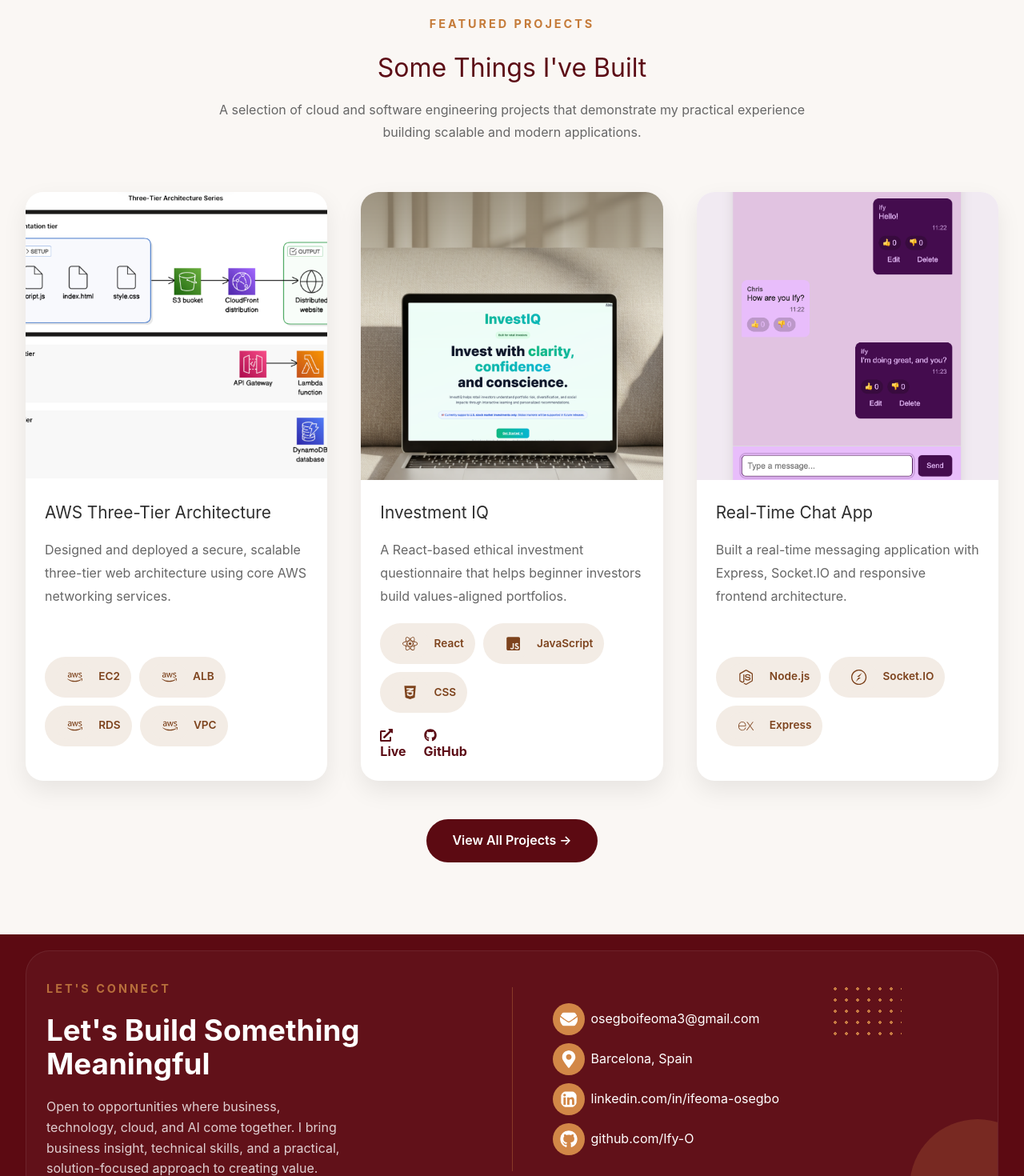
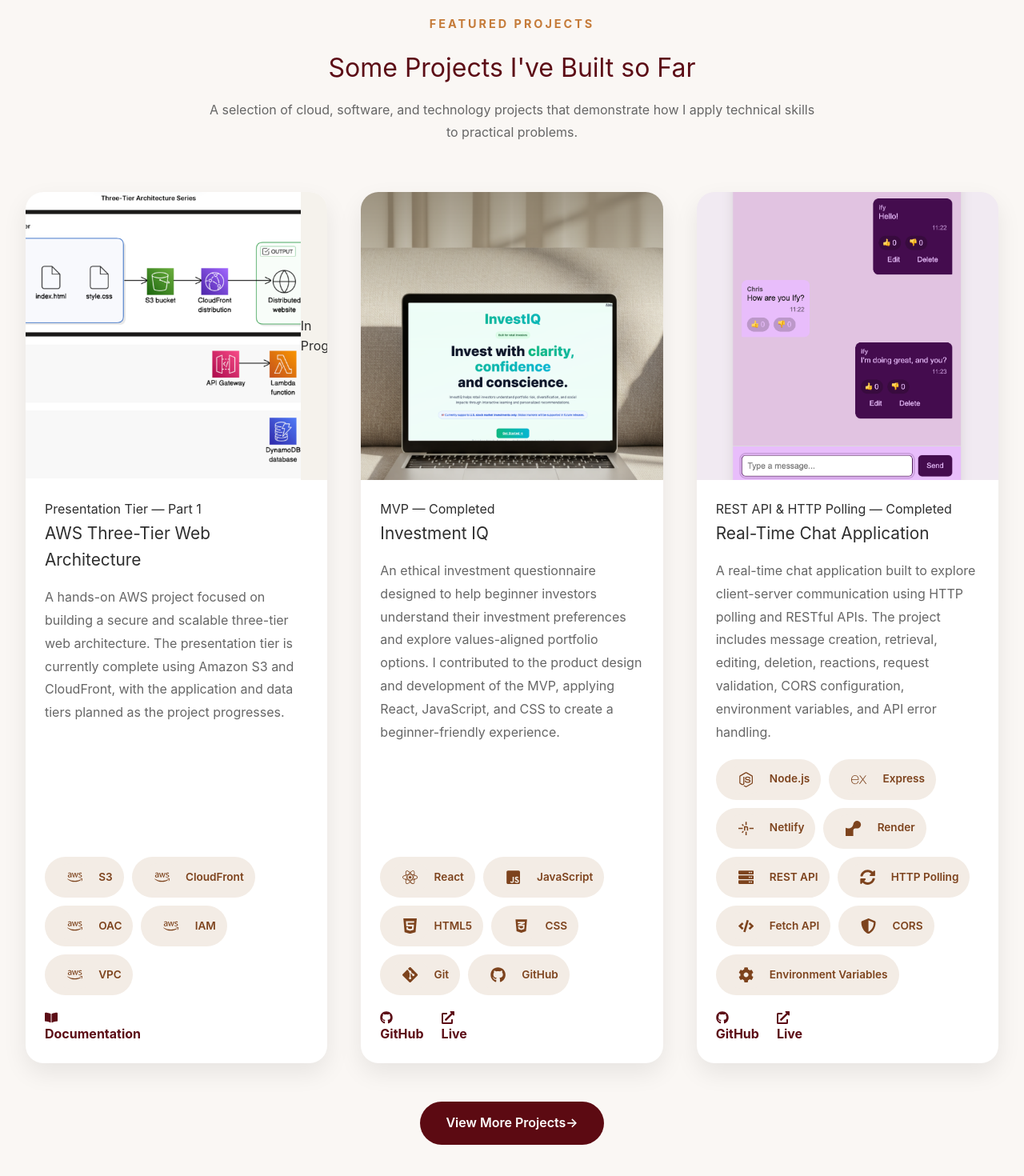
Before and after one commit to Ify-O/portfolio, a React app: page / in a window 1280 px wide. Shown: the part 1800-3270 px from the top of the page at 80% size. Built offline with nearby package versions, Linux system fonts and the light colour scheme; the HTML template or start-up script is replaced by a standard one.

Commit message:
Enhance Featured Projects section: update project details, improve layout, and add documentation links

```diff
--- a/src/components/sections/home/FeaturedProjects.jsx
+++ b/src/components/sections/home/FeaturedProjects.jsx
@@ -1,63 +1,113 @@
-import { Link } from "react-router-dom";
-
 import {
+  FaAws,
+  FaGithub,
+  FaBookOpen,
   FaReact,
+  FaJsSquare,
+  FaCss3Alt,
   FaNodeJs,
-  FaAws,
-  FaCss3Alt,
-  FaJsSquare,
-  FaGithub,
   FaExternalLinkAlt,
+  FaServer,
+  FaSyncAlt,
+  FaCode,
+  FaShieldAlt,
+  FaCog,
 } from "react-icons/fa";
 
-import { SiExpress, SiSocketdotio } from "react-icons/si";
+import { SiExpress, SiHtml5, SiGit, SiNetlify, SiRender } from "react-icons/si";
+
+import awsProject from "../../../assets/aws-three-tier.png";
 
 import investIQ from "../../../assets/InvestIQ.png";
+
 import chatApp from "../../../assets/chat-app.png";
-import awsProject from "../../../assets/aws-three-tier.png";
 
 const projects = [
   {
-    title: "AWS Three-Tier Architecture",
+    title: "AWS Three-Tier Web Architecture",
+
+    stage: "Presentation Tier — Part 1",
+
     image: awsProject,
+
     description:
-      "Designed and deployed a secure, scalable three-tier web architecture using core AWS networking services.",
+      "A hands-on AWS project focused on building a secure and scalable three-tier web architecture. The presentation tier is currently complete using Amazon S3 and CloudFront, with the application and data tiers planned as the project progresses.",
+
+    status: "in-progress",
+
     tags: [
-      { icon: <FaAws />, name: "EC2" },
-      { icon: <FaAws />, name: "ALB" },
-      { icon: <FaAws />, name: "RDS" },
+      { icon: <FaAws />, name: "S3" },
+      { icon: <FaAws />, name: "CloudFront" },
+      { icon: <FaAws />, name: "OAC" },
+      { icon: <FaAws />, name: "IAM" },
       { icon: <FaAws />, name: "VPC" },
     ],
+
+    documentation:
+      "https://nextwork.ai/amused_purple_shy_whio/docs/aws-networks-cloudfront",
+
     github: "#",
+
     live: "#",
   },
 
   {
     title: "Investment IQ",
+
+    stage: "MVP — Completed",
+
     image: investIQ,
+
     description:
-      "A React-based ethical investment questionnaire that helps beginner investors build values-aligned portfolios.",
+      "An ethical investment questionnaire designed to help beginner investors understand their investment preferences and explore values-aligned portfolio options. I contributed to the product design and development of the MVP, applying React, JavaScript, and CSS to create a beginner-friendly experience.",
+
+    status: "completed",
+
     tags: [
       { icon: <FaReact />, name: "React" },
       { icon: <FaJsSquare />, name: "JavaScript" },
+      { icon: <SiHtml5 />, name: "HTML5" },
       { icon: <FaCss3Alt />, name: "CSS" },
+      { icon: <SiGit />, name: "Git" },
+      { icon: <FaGithub />, name: "GitHub" },
     ],
+
+    documentation: "#",
+
     github: "https://github.com/jannahpitogo/investIQ",
+
     live: "https://investiq-migracode.netlify.app/",
   },
 
   {
-    title: "Real-Time Chat App",
+    title: "Real-Time Chat Application",
+
+    stage: "REST API & HTTP Polling — Completed",
+
     image: chatApp,
+
     description:
-      "Built a real-time messaging application with Express, Socket.IO and responsive frontend architecture.",
+      "A real-time chat application built to explore client-server communication using HTTP polling and RESTful APIs. The project includes message creation, retrieval, editing, deletion, reactions, request validation, CORS configuration, environment variables, and API error handling.",
+
+    status: "completed",
+
     tags: [
       { icon: <FaNodeJs />, name: "Node.js" },
-      { icon: <SiSocketdotio />, name: "Socket.IO" },
       { icon: <SiExpress />, name: "Express" },
+      { icon: <SiNetlify />, name: "Netlify" },
+      { icon: <SiRender />, name: "Render" },
+      { icon: <FaServer />, name: "REST API" },
+      { icon: <FaSyncAlt />, name: "HTTP Polling" },
+      { icon: <FaCode />, name: "Fetch API" },
+      { icon: <FaShieldAlt />, name: "CORS" },
+      { icon: <FaCog />, name: "Environment Variables" },
     ],
-    github: "#",
-    live: "#",
+
+    documentation: "#",
+
+    github: "https://github.com/Ify-O/Chat-App",
+
+    live: "https://mc-chatapp.netlify.app/",
   },
 ];
 
@@ -65,33 +115,54 @@ export default function FeaturedProjects() {
   return (
     <section id="projects" className="featured-projects">
       <div className="container-custom">
-        {/* SECTION HEADER */}
-        <p className="section-label">FEATURED PROJECTS</p>
+        <div className="projects-heading">
+          <p className="section-label">FEATURED PROJECTS</p>
 
-        <h2>Some Things I've Built</h2>
+          <h2>Some Projects I've Built so Far</h2>
 
-        <p className="section-description">
-          A selection of cloud and software engineering projects that
-          demonstrate my practical experience building scalable and modern
-          applications.
-        </p>
+          <p className="section-description">
+            A selection of cloud, software, and technology projects that
+            demonstrate how I apply technical skills to practical problems.
+          </p>
+        </div>
 
-        {/* PROJECT CARDS */}
         <div className="projects-grid">
           {projects.map((project) => (
-            <article className="project-card" key={project.title}>
-              {/* PROJECT IMAGE */}
+            <article
+              className={`project-card ${
+                project.status === "in-progress" ? "project-in-progress" : ""
+              }`}
+              key={project.title}
+            >
               <div className="project-image">
-                <img src={project.image} alt={project.title} />
+                <img
+                  src={project.image}
+                  alt={`${project.title} project preview`}
+                />
+
+                {project.status === "in-progress" && (
+                  <div className="project-overlay">
+                    <span className="status-badge">In Progress</span>
+                  </div>
+                )}
               </div>
 
-              {/* PROJECT CONTENT */}
               <div className="project-content">
-                <h3>{project.title}</h3>
+                <span className="project-stage">{project.stage}</span>
 
-                <p>{project.description}</p>
+                <div className="project-title-row">
+                  <h3>{project.title}</h3>
 
-                {/* TECHNOLOGY TAGS */}
+                  {project.status === "in-progress" && (
+                    <span
+                      className="status-dot"
+                      aria-label="Project in progress"
+                    ></span>
+                  )}
+                </div>
+
+                <p className="project-description">{project.description}</p>
+
                 <div className="project-tags">
                   {project.tags.map((tag) => (
                     <span className="project-tag" key={tag.name}>
@@ -102,9 +173,29 @@ export default function FeaturedProjects() {
                   ))}
                 </div>
 
-                {/* PROJECT LINKS */}
                 <div className="project-links">
-                  {/* LIVE PROJECT */}
+                  {project.documentation !== "#" && (
+                    <a
+                      href={project.documentation}
+                      target="_blank"
+                      rel="noopener noreferrer"
+                    >
+                      <FaBookOpen />
+                      <span>Documentation</span>
+                    </a>
+                  )}
+
+                  {project.github !== "#" && (
+                    <a
+                      href={project.github}
+                      target="_blank"
+                      rel="noopener noreferrer"
+                    >
+                      <FaGithub />
+                      <span>GitHub</span>
+                    </a>
+                  )}
+
                   {project.live !== "#" && (
                     <a
                       href={project.live}
@@ -115,29 +206,17 @@ export default function FeaturedProjects() {
                       <span>Live</span>
                     </a>
                   )}
-
-                  {/* GITHUB */}
-                  {project.github !== "#" && (
-                    <a
-                      href={project.github}
-                      target="_blank"
-                      rel="noopener noreferrer"
-                    >
-                      <FaGithub />
-                      <span>GitHub</span>
-                    </a>
-                  )}
                 </div>
               </div>
             </article>
           ))}
         </div>
 
-        {/* VIEW ALL PROJECTS */}
         <div className="projects-footer">
-          <Link to="/projects" className="view-all-btn">
-            View All Projects →
-          </Link>
+          <a href="/projects" className="view-all-btn">
+            View More Projects
+            <span>→</span>
+          </a>
         </div>
       </div>
     </section>
```
